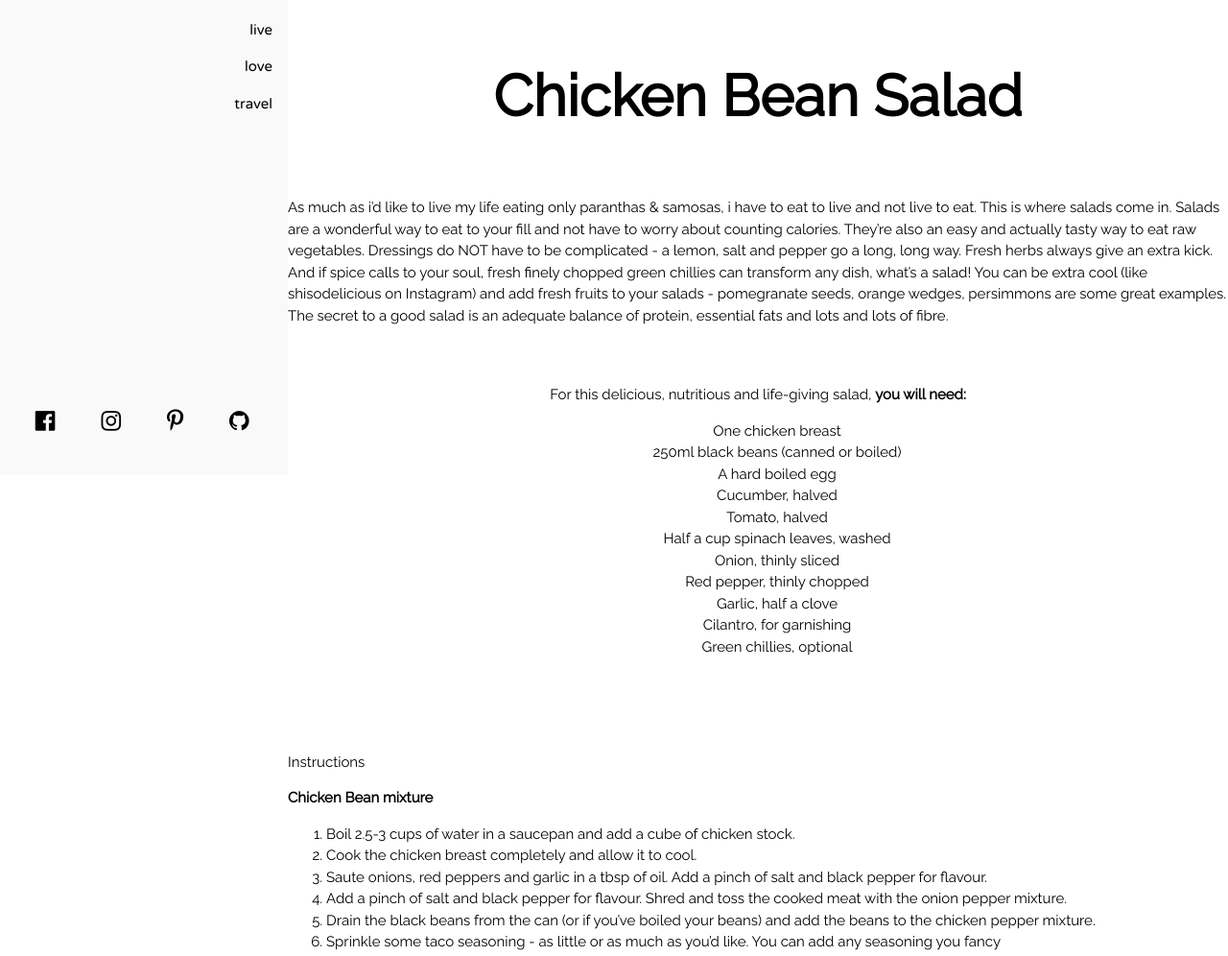
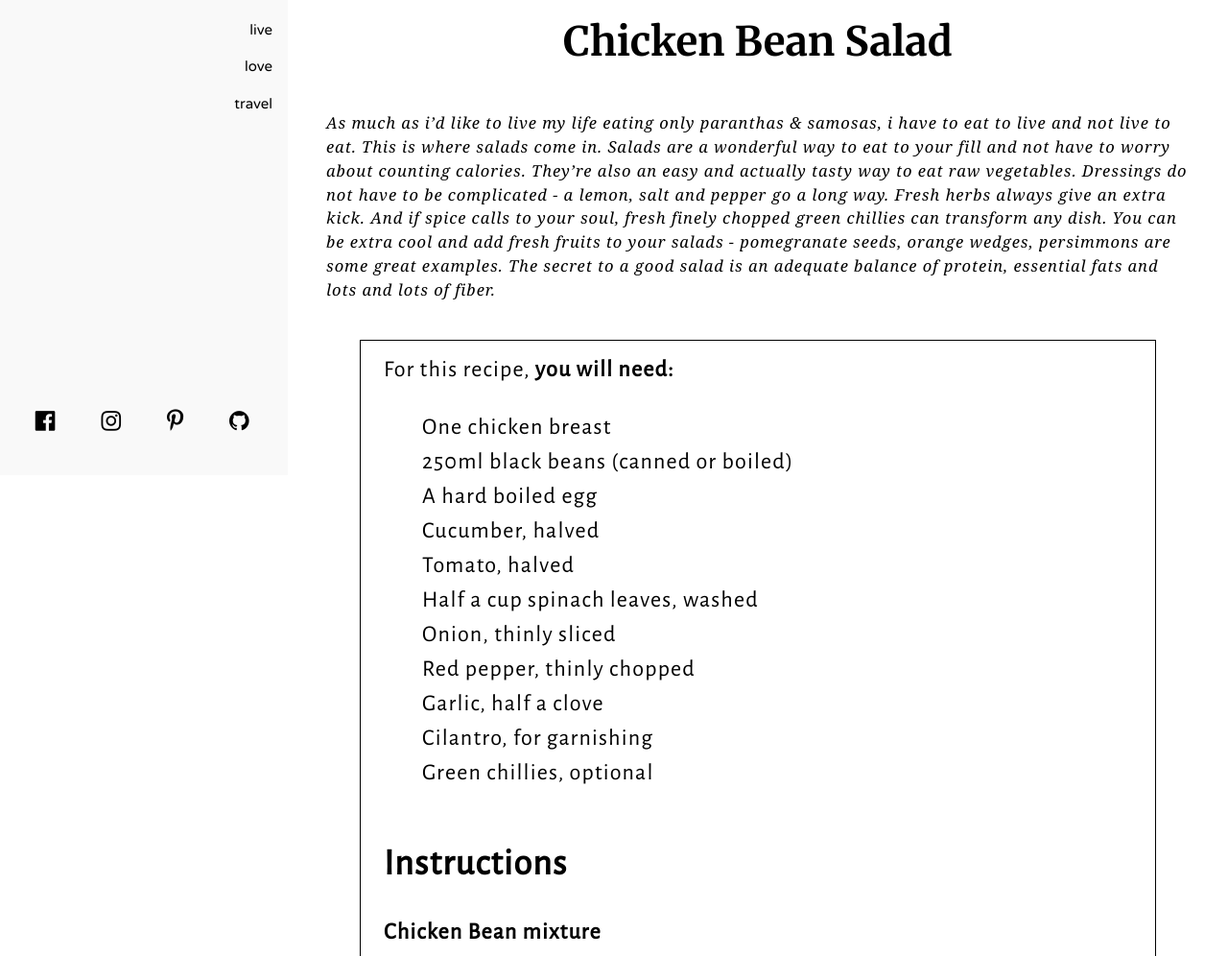
Before and after one commit to akwin/milkandpoppy, a plain HTML site: page posts/eat/chicken-bean.html in a window 1280 px wide. Shown: the part 305-1301 px from the top of the page at 96% size. Drawn offline with nearby package versions, Linux system fonts and the light colour scheme.

Commit message:
fixed recipe page for chicken bean salad

```diff
--- a/assets/css/post.css
+++ b/assets/css/post.css
@@ -7,6 +7,7 @@ ul {
     list-style-type: none;
 }
 
+
 .main-pic {
     max-width: 85vw;
     border-radius: 0px;
@@ -14,18 +15,43 @@ ul {
 }
 
 .post-heading {
-    margin: 1em;
-    font-size: 4em;
+    font-family: 'Merriweather', serif;
+    margin: 0.4em;
+    font-size: 2.8em;
     text-align: center;
-    font-weight: 800;
+    font-weight: 200;
 }
 
 .description {
+    font-family: 'Georgia';
+    font-size: 1.1em;
+    letter-spacing: 0.06em;
+    font-style: italic;
+    padding: 0.5em 0;
+}
 
+.recipe-container {
+    border: 1px solid black;
+    margin: 0.5em 5em;
 }
 
 .you-will-need {
-    text-align: center;
+    font-family: 'Alegreya Sans', sans-serif;
+    font-size: 1.6em;
+    letter-spacing: 0.05em;
+    padding: 0.5em 1em;
+}
+
+.instructions {
+    font-family: 'Alegreya Sans', sans-serif;
+    font-size: 1.6em;
+    letter-spacing: 0.05em;
+    padding: 0.5em 1em;
+}
+
+.instructions-heading {
+    font-size: 1.6em;
+    margin: 0;
 }
 
 .instructions-image {
--- a/posts/eat/chicken-bean.html
+++ b/posts/eat/chicken-bean.html
@@ -15,6 +15,9 @@
     <link rel="stylesheet" href="https://fonts.googleapis.com/css?family=Raleway">
     <link href="https://fonts.googleapis.com/css?family=Varela+Round" rel="stylesheet">
     <link href="https://fonts.googleapis.com/css?family=Special+Elite" rel="stylesheet">
+    <link href="https://fonts.googleapis.com/css?family=Merriweather:700" rel="stylesheet">
+    <link href="https://fonts.googleapis.com/css?family=Rubik" rel="stylesheet">
+    <link href="https://fonts.googleapis.com/css?family=Alegreya+Sans" rel="stylesheet">
 
 </head>
 <style>
@@ -87,20 +90,22 @@
             <div class="post-heading">
                 Chicken Bean Salad
             </div>
+            <blockquote>
                 <div class="description">
-                <p>As much as i’d like to live my life eating only paranthas & samosas, i have to eat to live and not live to
-                    eat. This is where salads come in. Salads are a wonderful way to eat to your fill and not have to worry
-                    about counting calories. They’re also an easy and actually tasty way to eat raw vegetables. Dressings
-                    do NOT have to be complicated - a lemon, salt and pepper go a long, long way. Fresh herbs always give
-                    an extra kick. And if spice calls to your soul, fresh finely chopped green chillies can transform any
-                    dish, what’s a salad! You can be extra cool (like shisodelicious on Instagram) and add fresh fruits to
-                    your salads - pomegranate seeds, orange wedges, persimmons are some great examples. The secret to a good
-                    salad is an adequate balance of protein, essential fats and lots and lots of fibre.</p>
+                    <p> As much as i’d like to live my life eating only paranthas & samosas, i have to eat to live and not live
+                        to eat. This is where salads come in. Salads are a wonderful way to eat to your fill and not have
+                        to worry about counting calories. They’re also an easy and actually tasty way to eat raw vegetables.
+                        Dressings do not have to be complicated - a lemon, salt and pepper go a long way. Fresh herbs always
+                        give an extra kick. And if spice calls to your soul, fresh finely chopped green chillies can transform
+                        any dish. You can be extra cool and add fresh fruits to your salads - pomegranate seeds, orange wedges,
+                        persimmons are some great examples. The secret to a good salad is an adequate balance of protein,
+                        essential fats and lots and lots of fiber.</p>
                 </div>
-            <br/>
-            <br/>
+            </blockquote>
+
+            <div class="recipe-container">
                 <div class="you-will-need">
-                For this delicious, nutritious and life-giving salad,
+                    For this recipe,
                     <b>you will need:</b>
                     <ul>
                         <li>One chicken breast</li>
@@ -116,11 +121,10 @@
                         <li>Green chillies, optional</li>
                     </ul>
                 </div>
-            <br/>
-            <br/>
-            <br/>
                 <div class="instructions">
-                <p>Instructions</p>
+                    <p class="instructions-heading">
+                        <b> Instructions </b>
+                    </p>
                     <p>
                         <b>Chicken Bean mixture </b>
                     </p>
@@ -134,7 +138,8 @@
                         </li>
                         <li>Drain the black beans from the can (or if you’ve boiled your beans) and add the beans to the chicken
                             pepper mixture.</li>
-                    <li>Sprinkle some taco seasoning - as little or as much as you’d like. You can add any seasoning you fancy
+                        <li>Sprinkle some taco seasoning - as little or as much as you’d like. You can add any seasoning you
+                            fancy
                         </li>
                     </ol>
                     <p>
@@ -155,6 +160,7 @@
                         and/or parsley and green onions with a generous squeeze of lemon to top it off. Enjoy!</p>
 
                 </div>
+            </div>
         </header>
     </div>
 
```
Lines whose indentation alone changed are shown as unchanged.
